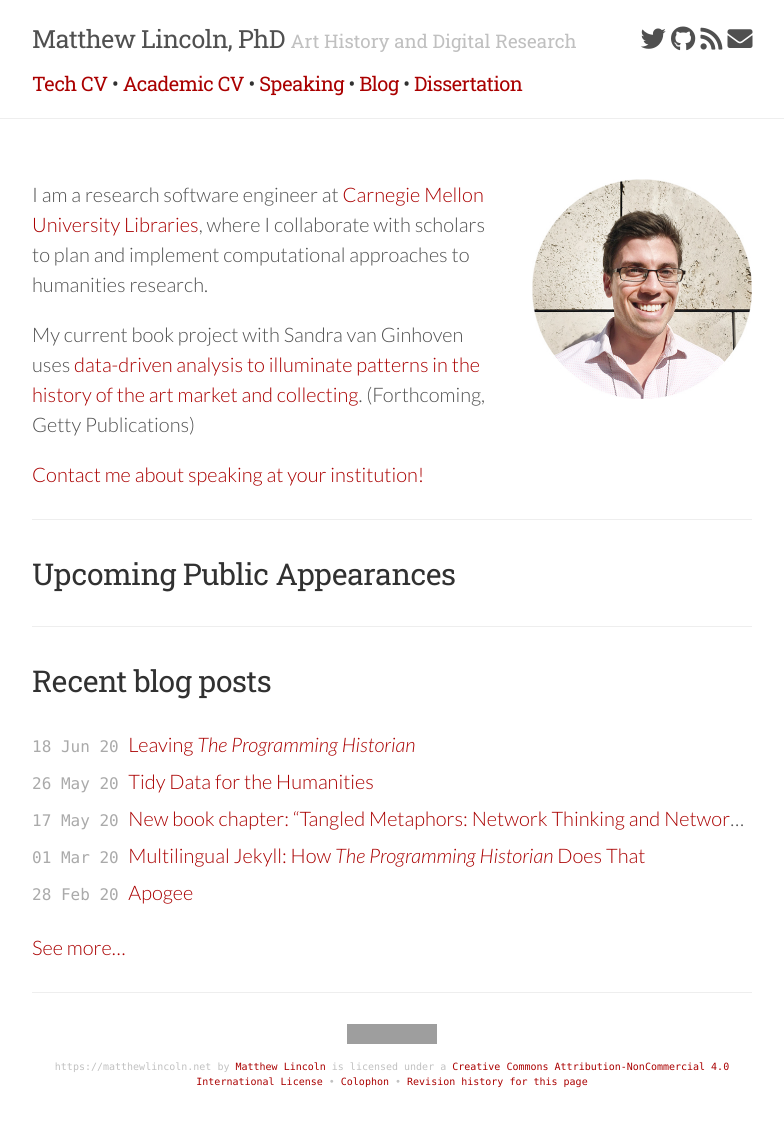
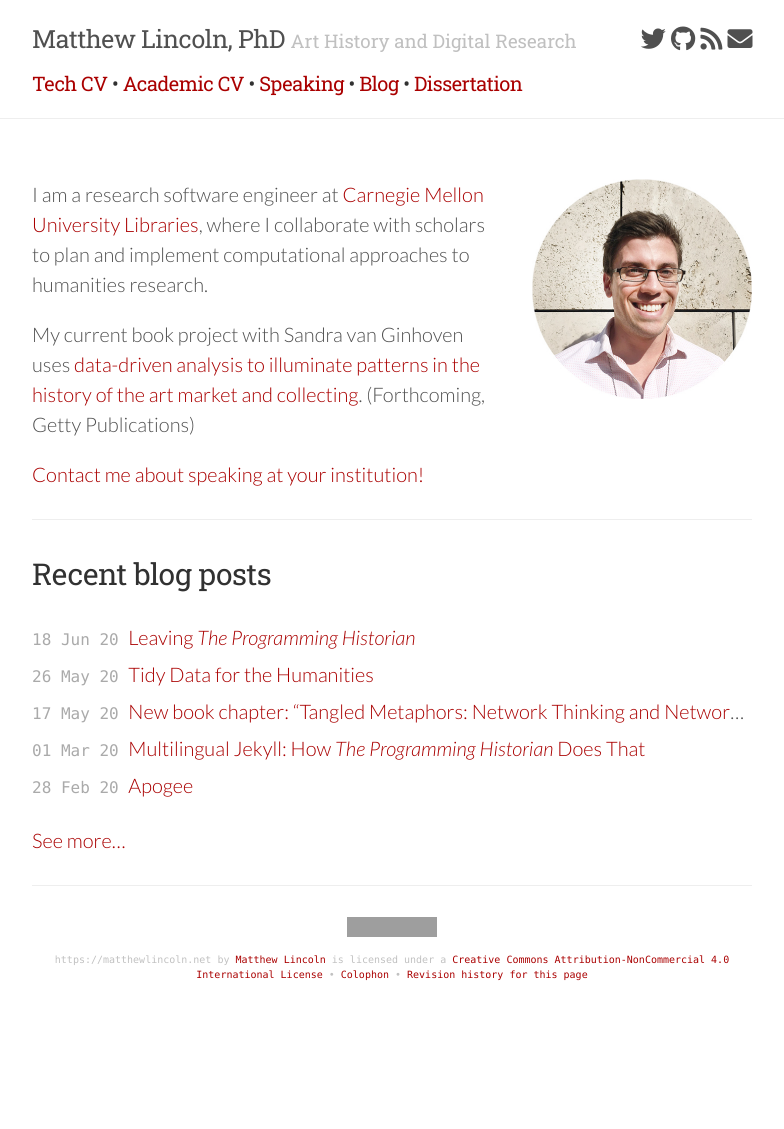
Before and after one commit to mdlincoln/mdlincoln.github.io, a Jekyll site: the page built from index.md, in a window 1280 px wide. Shown: the whole page, without its empty margins (248-1032 px from the left). Built offline with Jekyll 4.4.1, drawn with Linux system fonts in a browser that asks for light colours; nearby versions of some CDN libraries; after the commit the page ends 1022 px from its top, so only the background shows below that; grey boxes are pictures that could not be loaded.

Commit message:
measure the right object in the travel data

```diff
--- a/index.md
+++ b/index.md
@@ -12,7 +12,7 @@ My current book project with Sandra van Ginhoven uses [data-driven analysis to i
 
 [Contact me about speaking at your institution!](/speaking)
 
-{% if site.data.travel.size > 0 %}
+{% if site.data.travel.entries.size > 0 %}
 ***
 
 ## Upcoming Public Appearances
```
